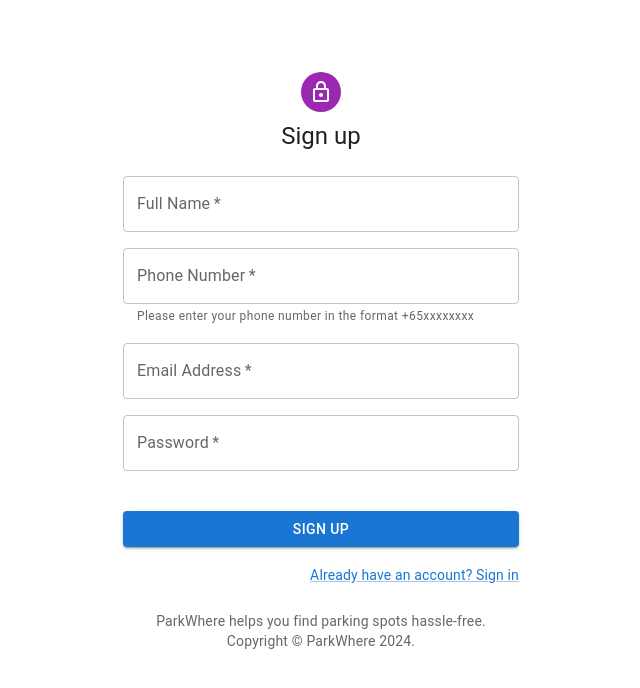
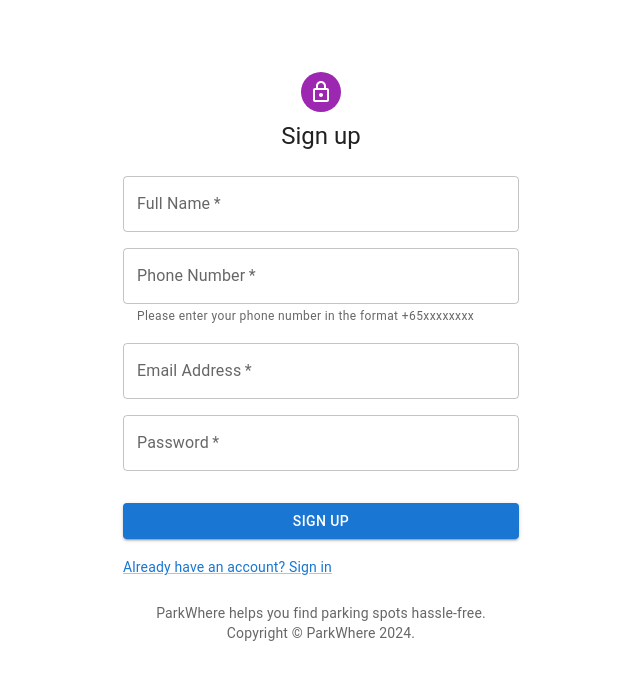
Before and after one commit to shunpingong/ParkWhere, a React (Create React App) app: page /sign-up in a window 1280 px wide. Shown: the top 688 px of the page, without its empty margins (319-959 px from the left). Built offline with nearby package versions, Linux system fonts and the light colour scheme.

Commit message:
update layout of sign up link

```diff
--- a/src/pages/forgotPassword.js
+++ b/src/pages/forgotPassword.js
@@ -141,7 +141,7 @@ const ForgotPassword = () => {
               type="submit"
               fullWidth
               variant="contained" // contained, outlined, text
-              sx={{ mt: 2 }}
+              sx={{ mt: 3 }}
             >
               Reset Password
             </Button>
--- a/src/pages/signUp.js
+++ b/src/pages/signUp.js
@@ -161,11 +161,11 @@ export default function SignUp() {
                             type="submit"
                             fullWidth
                             variant="contained"
-                            sx={{ mt: 3, mb: 2 }}
+                            sx={{ mt: 2, mb: 2 }}
                         >
                             Sign Up
                         </Button>
-                        <Grid container justifyContent="flex-end">
+                        <Grid container justifyContent="flex-start">
                             <Grid item>
                                 <Link onClick={() => navigate('/')} variant="body2">
                                     Already have an account? Sign in
```
